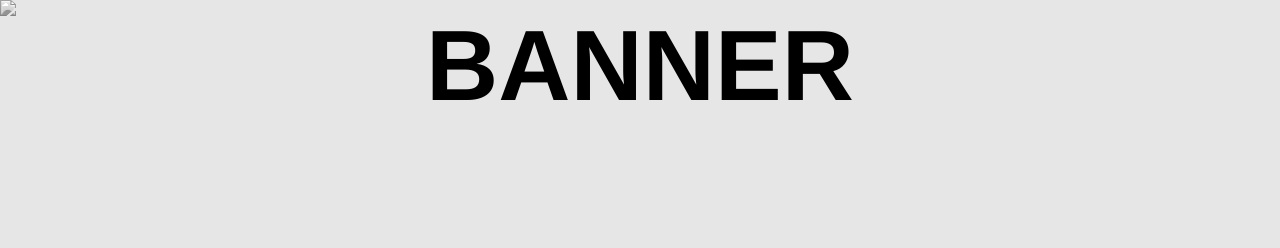
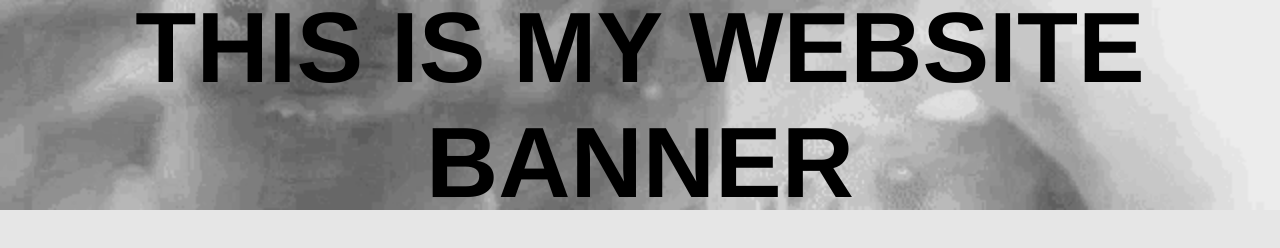
Before and after one commit to Gernn396/Webpage, a plain HTML site: page index.html in a window 1280 px wide. Drawn offline with Linux system fonts and the light colour scheme.

Commit message:
Update index.html

```diff
--- a/index.html
+++ b/index.html
@@ -49,7 +49,7 @@ font-size: 24px;
 
 	<div class="banner">
 
-		<img src="media/goronsDancing.gif" style="filter: grayscale(100%)";>
+		<img src="goronsDancing.gif" style="filter: grayscale(100%)";>
 
 		<div class="centered">
 			<h1>THIS IS MY WEBSITE BANNER</h1>
```
